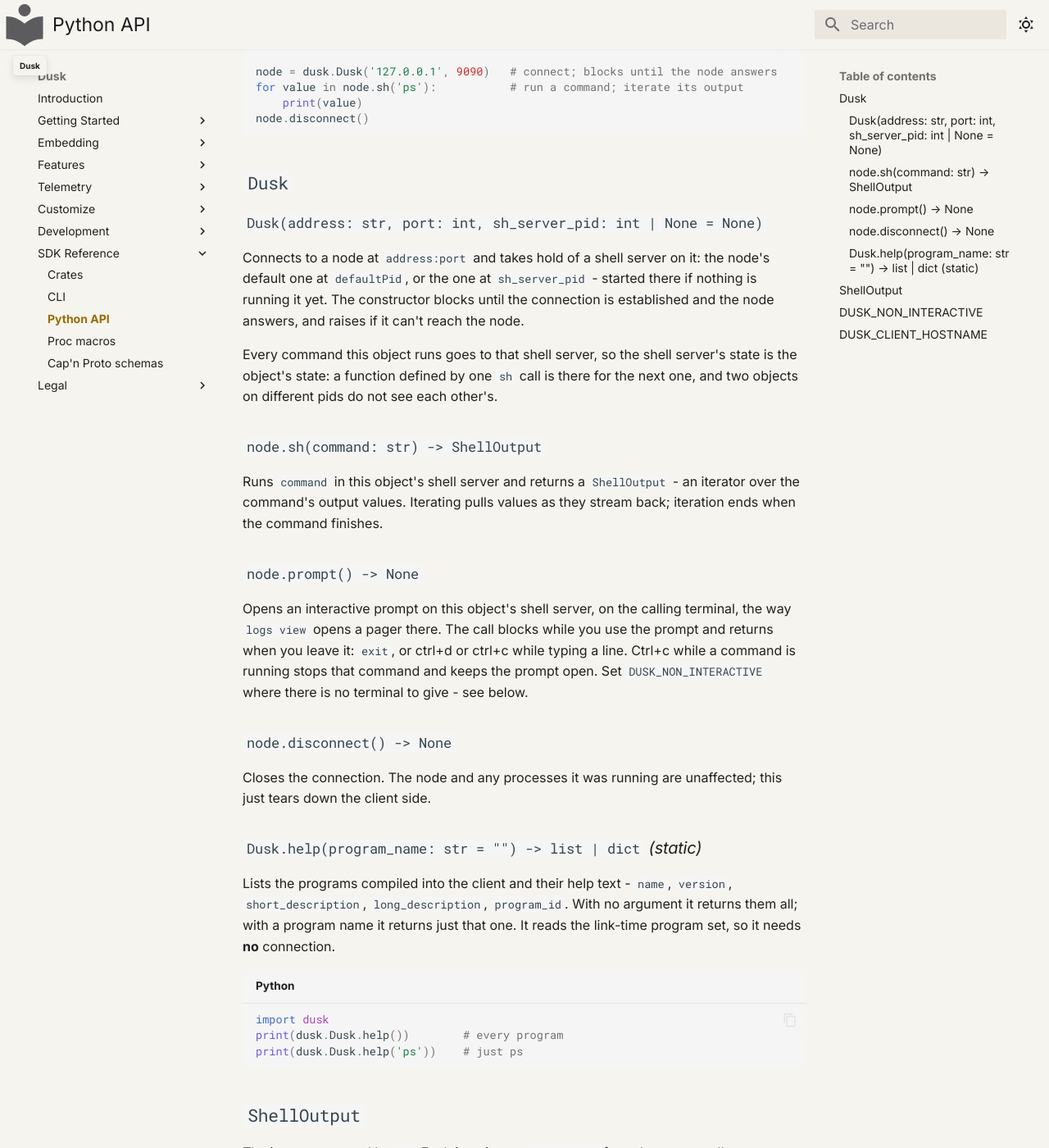
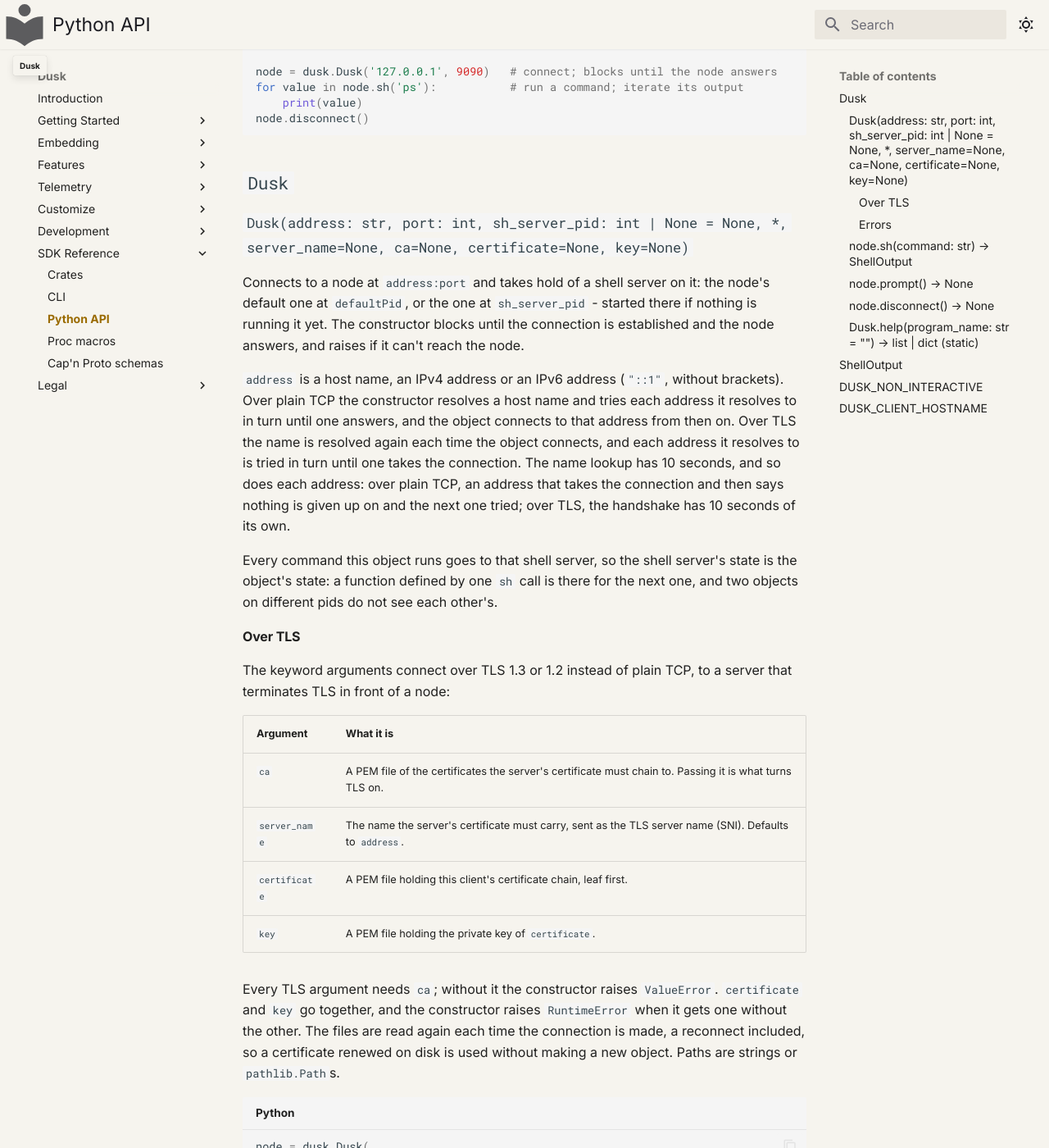
Before and after one commit to tomerze/dusk, an MkDocs documentation site: the page built from docs/docs/sdk-reference/python-api.md, in a window 1280 px wide and 1400 px high, scrolled down 258 px. Shown: the whole window at 82% size. Built offline with MkDocs 1.6.1 and Material for MkDocs 9.7.7, drawn with Linux system fonts in a browser that asks for light colours; comment, search, counter and statistics services are not loaded; some of the changed text lies outside the part shown.

Commit message:
Update docs for the Python constructor's addresses and TLS arguments
The Python API reference gives the constructor's whole signature: an
address that is a host name or an IPv4 or IPv6 address - the address
that answered kept over plain TCP, the name resolved again on every
connect over TLS - with the 10 seconds its lookup and each of its
addresses get, the TLS keyword arguments and what each file holds, which
combinations raise ValueError, and how errors read - RuntimeError with the
Cap'n Proto kind at the start of the message when the node or the
connection reported the failure.

````diff
--- a/docs/docs/sdk-reference/python-api.md
+++ b/docs/docs/sdk-reference/python-api.md
@@ -15,16 +15,69 @@
 
 ## `Dusk`
 
-### `Dusk(address: str, port: int, sh_server_pid: int | None = None)`
+### `Dusk(address: str, port: int, sh_server_pid: int | None = None, *, server_name=None, ca=None, certificate=None, key=None)`
 
 Connects to a node at `address:port` and takes hold of a shell server on it: the
 node's default one at `defaultPid`, or the one at `sh_server_pid` - started
 there if nothing is running it yet. The constructor blocks until the connection is established and
 the node answers, and raises if it can't reach the node.
 
+`address` is a host name, an IPv4 address or an IPv6 address (`"::1"`, without
+brackets). Over plain TCP the constructor resolves a host name and tries each
+address it resolves to in turn until one answers, and the object connects to
+that address from then on. Over TLS the name is resolved again each time the
+object connects, and each address it resolves to is tried in turn until one
+takes the connection. The name lookup has 10 seconds, and so does each address:
+over plain TCP, an address that takes the connection and then says nothing is
+given up on and the next one tried; over TLS, the handshake has 10 seconds of
+its own.
+
 Every command this object runs goes to that shell server, so the shell server's
 state is the object's state: a function defined by one `sh` call is there for the next one,
 and two objects on different pids do not see each other's.
+
+#### Over TLS
+
+The keyword arguments connect over TLS 1.3 or 1.2 instead of plain TCP, to a
+server that terminates TLS in front of a node:
+
+| Argument | What it is |
+|----------|------------|
+| `ca` | A PEM file of the certificates the server's certificate must chain to. Passing it is what turns TLS on. |
+| `server_name` | The name the server's certificate must carry, sent as the TLS server name (SNI). Defaults to `address`. |
+| `certificate` | A PEM file holding this client's certificate chain, leaf first. |
+| `key` | A PEM file holding the private key of `certificate`. |
+
+Every TLS argument needs `ca`; without it the constructor raises `ValueError`.
+`certificate` and `key` go together, and the constructor raises `RuntimeError`
+when it gets one without the other. The files are read again each time the
+connection is made, a reconnect included, so a certificate renewed on disk is
+used without making a new object. Paths are strings or `pathlib.Path`s.
+
+```python
+node = dusk.Dusk(
+    "node.example.internal", 8444,
+    ca="/etc/client/ca.pem",
+    certificate="/etc/client/client.pem",
+    key="/etc/client/client.key",
+)
+```
+
+#### Errors
+
+The constructor, `sh` and `prompt` raise `RuntimeError`. When the failure is one
+the node or the connection reported, the message starts with its Cap'n Proto
+error kind - `Failed`, `Overloaded`, `Disconnected` or `Unimplemented` -
+followed by `: ` and the reason:
+
+```
+Disconnected: Connection refused (os error 111)
+```
+
+A connection that can't be made - a closed port, a name that does not resolve,
+a refused TLS handshake - is `Disconnected`. A failure on the client side - a
+TLS file that can't be read, a certificate without its key - has no kind in
+front of it.
 
 ### `node.sh(command: str) -> ShellOutput`
 
````
